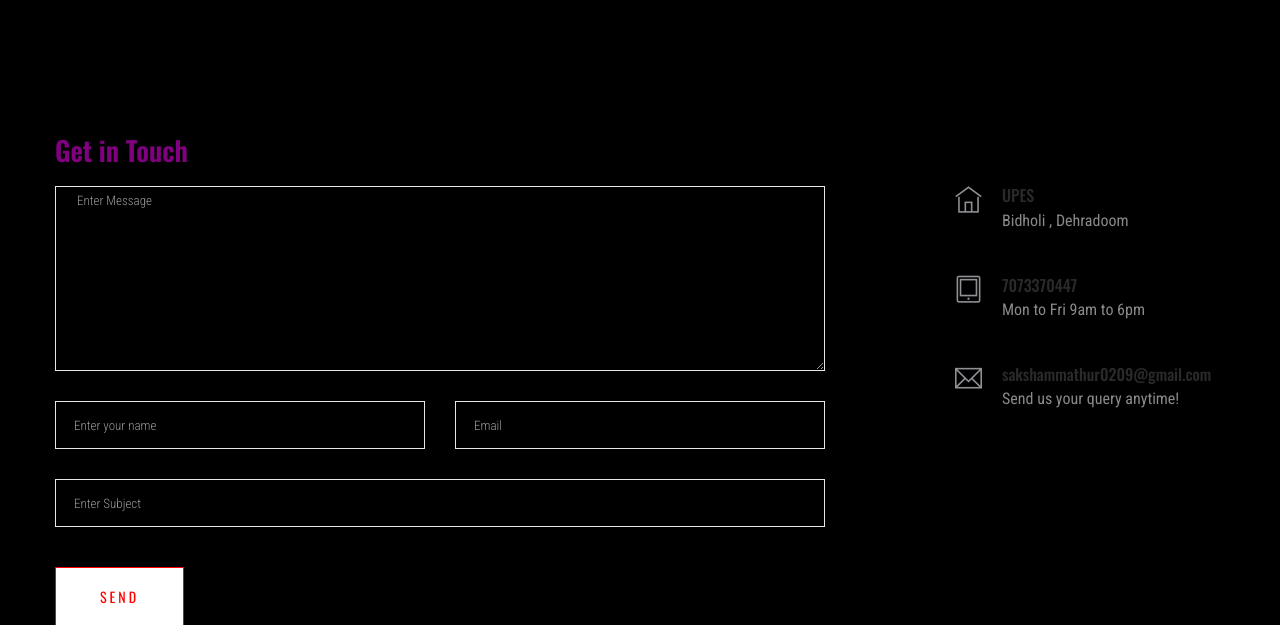
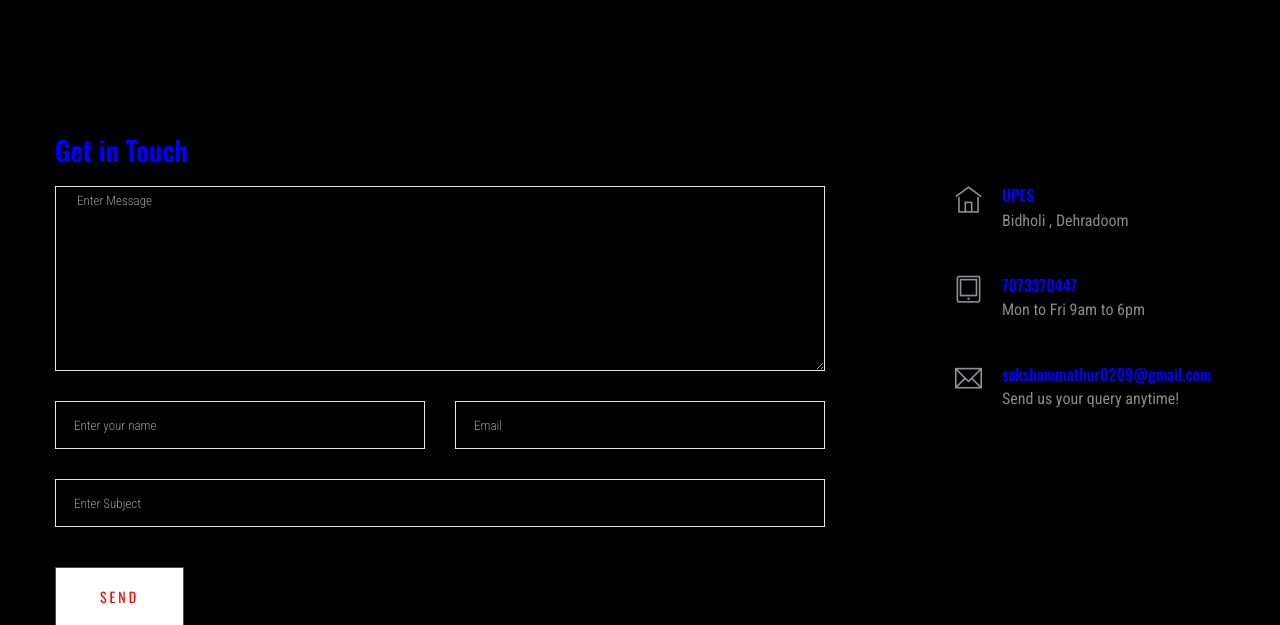
Before and after one commit to Saksham0902/CodePlay, a Django app: page /contact.html in a window 1280 px wide. Shown: the part 1409-2034 px from the top of the page. Run offline with Django 3.2, Linux system fonts and the light colour scheme; a user stored in the database is signed in; some libraries are stand-ins or nearby versions.

Commit message:
first commit

```diff
--- a/codingwebsite/website/templates/contact.html
+++ b/codingwebsite/website/templates/contact.html
@@ -27,7 +27,7 @@
 
             <div class="row">
                 <div class="col-12">
-                    <h2 style="color : purple" class="contact-title">Get in Touch</h2>
+                    <h2 style="color : blue" class="contact-title">Get in Touch</h2>
                 </div>
                 <div class="col-lg-8">
                     <form class="form-contact contact_form" action="{% url 'contact' %}" method="post">
@@ -35,22 +35,22 @@
                         <div class="row">
                             <div class="col-12">
                                 <div class="form-group">
-                                    <textarea class="form-control w-100" name="message" cols="30" rows="9" onfocus="this.placeholder = ''" onblur="this.placeholder = 'Enter Message'" placeholder=" Enter Message"></textarea>
+                                    <textarea  style="color : yellow" class="form-control w-100" name="message" cols="30" rows="9" onfocus="this.placeholder = ''" onblur="this.placeholder = 'Enter Message'" placeholder=" Enter Message"></textarea>
                                 </div>
                             </div>
                             <div class="col-sm-6">
                                 <div class="form-group">
-                                    <input class="form-control valid" name="name" type="text" onfocus="this.placeholder = ''" onblur="this.placeholder = 'Enter your name'" placeholder="Enter your name">
+                                    <input style="color : yellow" class="form-control valid" name="name" type="text" onfocus="this.placeholder = ''" onblur="this.placeholder = 'Enter your name'" placeholder="Enter your name">
                                 </div>
                             </div>
                             <div class="col-sm-6">
                                 <div class="form-group">
-                                    <input class="form-control valid" name="email" type="email" onfocus="this.placeholder = ''" onblur="this.placeholder = 'Enter email address'" placeholder="Email">
+                                    <input style="color : yellow" class="form-control valid" name="email" type="email" onfocus="this.placeholder = ''" onblur="this.placeholder = 'Enter email address'" placeholder="Email">
                                 </div>
                             </div>
                             <div class="col-12">
                                 <div class="form-group">
-                                    <input class="form-control" name="subject"  type="text" onfocus="this.placeholder = ''" onblur="this.placeholder = 'Enter Subject'" placeholder="Enter Subject">
+                                    <input style="color : yellow" class="form-control" name="subject"  type="text" onfocus="this.placeholder = ''" onblur="this.placeholder = 'Enter Subject'" placeholder="Enter Subject">
                                 </div>
                             </div>
                         </div>
@@ -63,21 +63,21 @@
                     <div class="media contact-info">
                         <span class="contact-info__icon"><i class="ti-home"></i></span>
                         <div class="media-body">
-                            <h3>UPES</h3>
+                            <h3 style="color : blue">UPES</h3>
                             <p>Bidholi , Dehradoom</p>
                         </div>
                     </div>
                     <div class="media contact-info">
                         <span class="contact-info__icon"><i class="ti-tablet"></i></span>
                         <div class="media-body">
-                            <h3>7073370447</h3>
+                            <h3 style="color : blue" >7073370447</h3>
                             <p>Mon to Fri 9am to 6pm</p>
                         </div>
                     </div>
                     <div class="media contact-info">
                         <span class="contact-info__icon"><i class="ti-email"></i></span>
                         <div class="media-body">
-                            <h3>sakshammathur0209@gmail.com</h3>
+                            <h3 style="color : blue">sakshammathur0209@gmail.com</h3>
                             <p>Send us your query anytime!</p>
                         </div>
                     </div>
```
Also changed, not shown: codingwebsite/db.sqlite3, codingwebsite/static/website/assets/img/gallery/gallery21.png (deleted).
